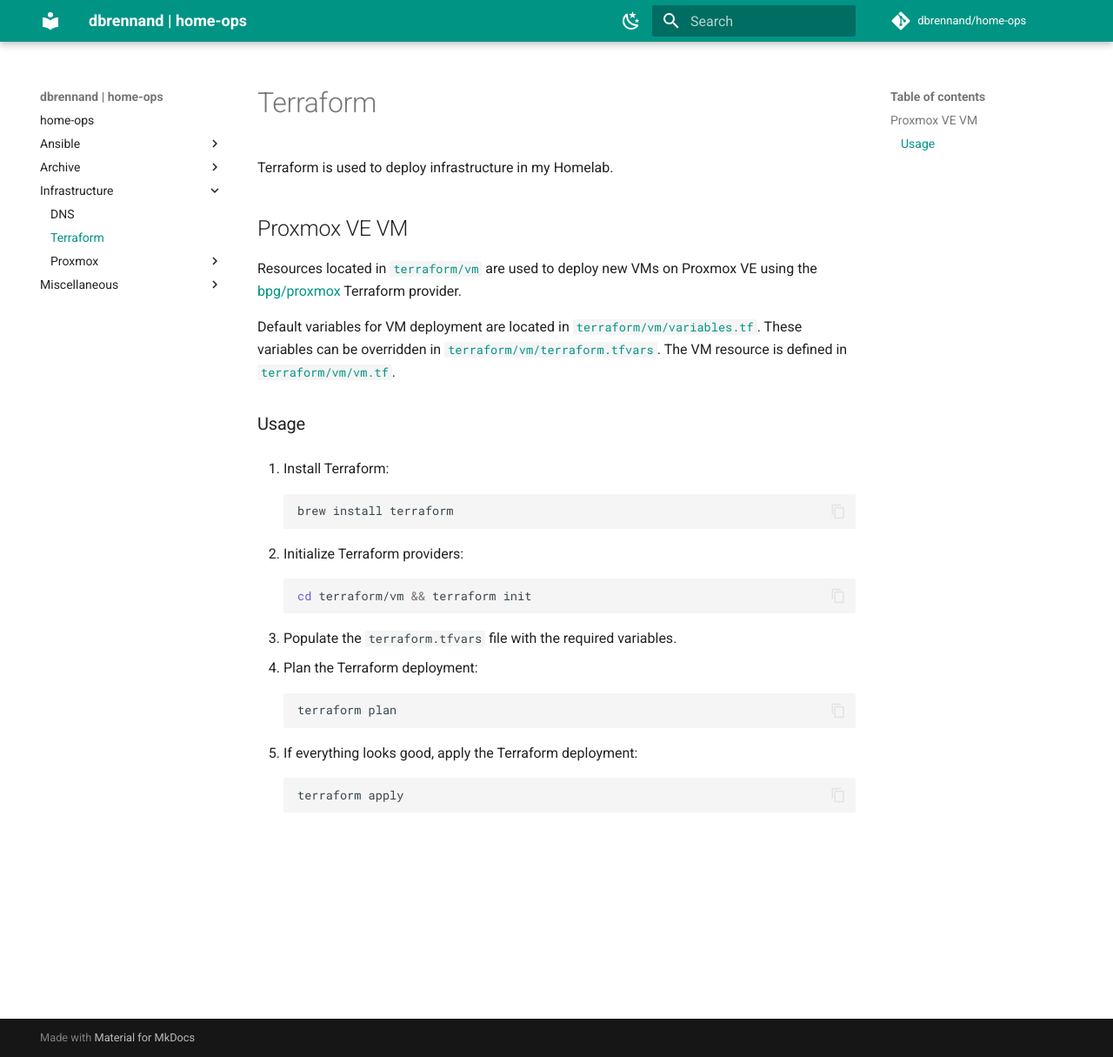
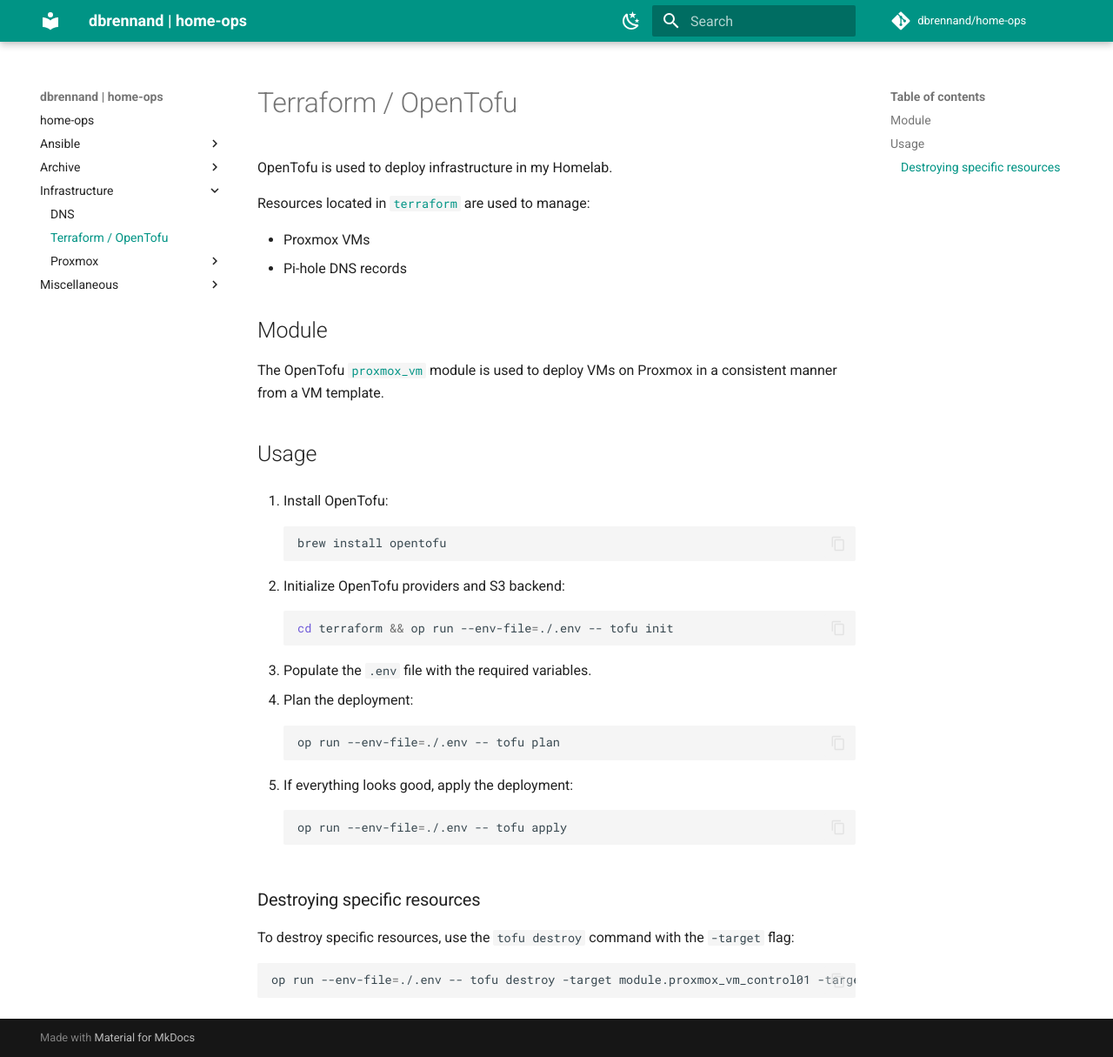
Before and after one commit to dbrennand/home-ops, an MkDocs documentation site: the page built from docs/infrastructure/terraform.md, in a window 1280 px wide and 1215 px high. Shown: the whole window at 87% size. Built offline with MkDocs 1.6.1 and Material for MkDocs 9.7.7, drawn with Linux system fonts in a browser that asks for light colours; comment, search, counter and statistics services are not loaded.

Commit message:
feat: OpenTofu - create Proxmox VMs using module and manage Pi-hole DNS records

````diff
--- a/docs/infrastructure/terraform.md
+++ b/docs/infrastructure/terraform.md
@@ -1,37 +1,48 @@
-# Terraform
+# Terraform / OpenTofu
 
-Terraform is used to deploy infrastructure in my Homelab.
+OpenTofu is used to deploy infrastructure in my Homelab.
 
-## Proxmox VE VM
+Resources located in [`terraform`](https://github.com/dbrennand/home-ops/tree/dev/terraform/) are used to manage:
 
-Resources located in [`terraform/vm`](https://github.com/dbrennand/home-ops/tree/dev/terraform/vm) are used to deploy new VMs on Proxmox VE using the [bpg/proxmox](https://github.com/bpg/terraform-provider-proxmox) Terraform provider.
+- Proxmox VMs
+- Pi-hole DNS records
 
-Default variables for VM deployment are located in [`terraform/vm/variables.tf`](https://github.com/dbrennand/home-ops/blob/dev/terraform/vm/variables.tf). These variables can be overridden in [`terraform/vm/terraform.tfvars`](https://github.com/dbrennand/home-ops/blob/dev/terraform/vm/terraform.tfvars). The VM resource is defined in [`terraform/vm/vm.tf`](https://github.com/dbrennand/home-ops/blob/dev/terraform/vm/vm.tf).
+## Module
 
-### Usage
+The OpenTofu [`proxmox_vm`](https://github.com/dbrennand/home-ops/tree/dev/terraform/modules/proxmox_vm) module is used to deploy VMs on Proxmox in a consistent manner from a VM template.
 
-1. Install Terraform:
+## Usage
+
+1. Install OpenTofu:
 
     ```bash
-    brew install terraform
+    brew install opentofu
     ```
 
-2. Initialize Terraform providers:
+2. Initialize OpenTofu providers and S3 backend:
 
     ```bash
-    cd terraform/vm && terraform init
+    cd terraform && op run --env-file=./.env -- tofu init
     ```
 
-3. Populate the `terraform.tfvars` file with the required variables.
+3. Populate the `.env` file with the required variables.
 
-4. Plan the Terraform deployment:
+4. Plan the deployment:
 
     ```bash
-    terraform plan
+    op run --env-file=./.env -- tofu plan
     ```
 
-5. If everything looks good, apply the Terraform deployment:
+5. If everything looks good, apply the deployment:
 
     ```bash
-    terraform apply
+    op run --env-file=./.env -- tofu apply
     ```
+
+### Destroying specific resources
+
+To destroy specific resources, use the `tofu destroy` command with the `-target` flag:
+
+```bash
+op run --env-file=./.env -- tofu destroy -target module.proxmox_vm_control01 -target module.proxmox_vm_worker01 -target module.proxmox_vm_worker02
+```
````
Also changed, not shown: terraform/modules/proxmox_vm/README.md (added, +25 -0 lines), 12 other files.
